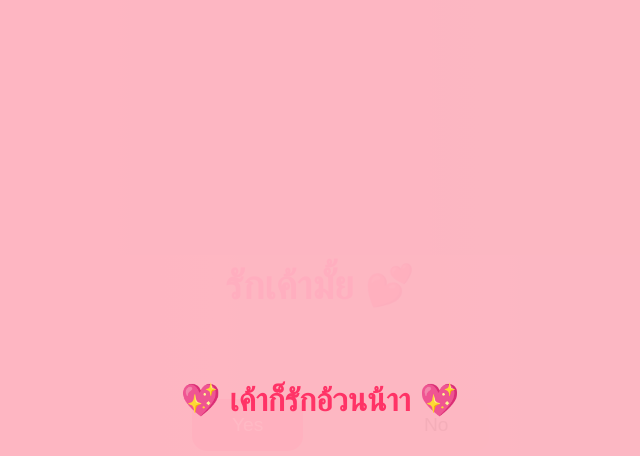
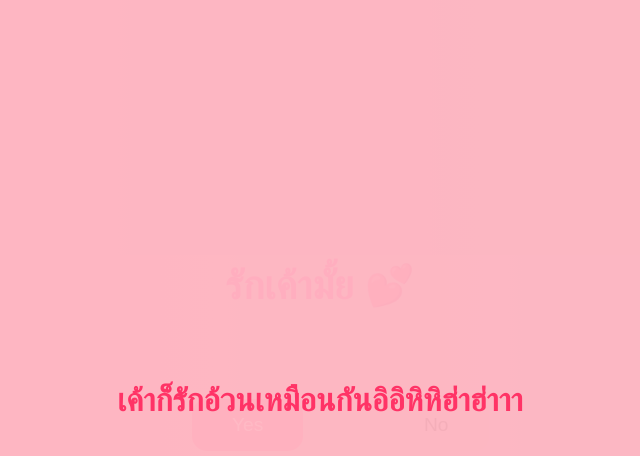
Before and after one commit to amphon7472-prog/Jaoey, a plain HTML site: page index.html in a window 1280 px wide. Both pictures are taken after a click on the button "Yes". Shown: the whole page, without its empty margins (320-960 px from the left). Drawn offline with Linux system fonts and the light colour scheme.

Commit message:
Update index.html

```diff
--- a/index.html
+++ b/index.html
@@ -86,7 +86,7 @@
   </div>
 
   <div id="loveMessage">
-    <h2>💖 เค้าก็รักอ้วนน้าา 💖</h2>
+    <h2> เค้าก็รักอ้วนเหมือนกันอิอิหิหิฮ่าฮ่าาา </h2>
   </div>
 
   <script>
```
